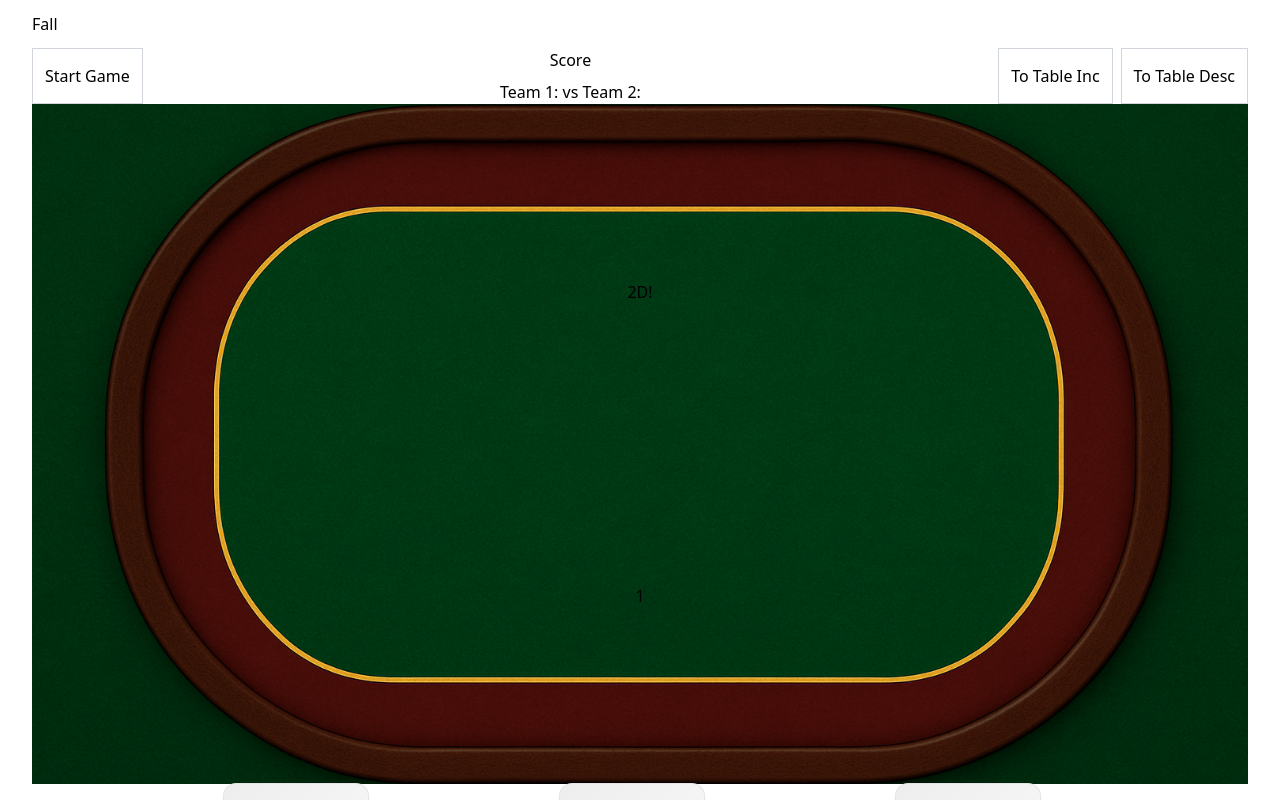
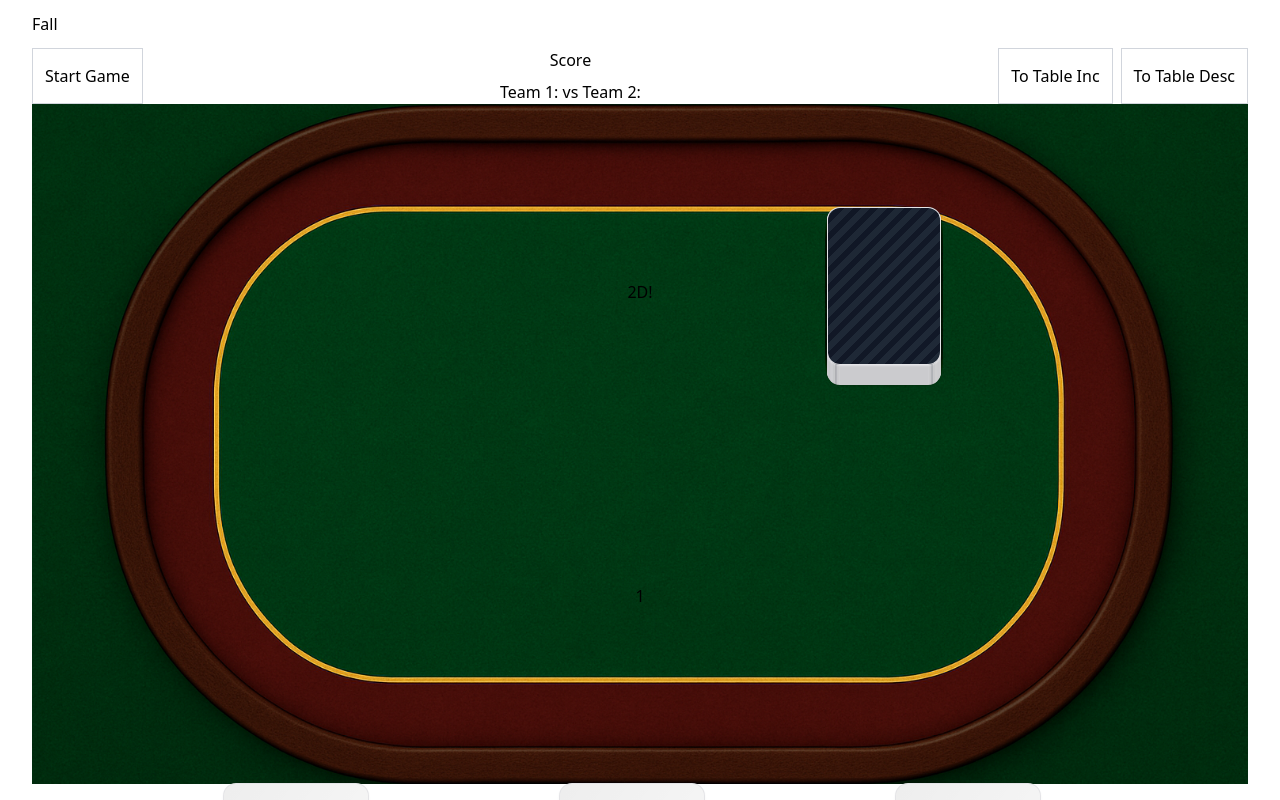
Before and after one commit to Donkijote/fall, a React (Vite) app: page / in a window 1280 px wide. Both pictures are taken after a click on the button "Start Game". Shown: the top 800 px of the page. Built offline with nearby package versions, Linux system fonts and the light colour scheme; the HTML template or start-up script is replaced by a standard one.

Commit message:
feat: add deck to dealer

```diff
--- a/src/infrastructure/ui/components/player/Players.tsx
+++ b/src/infrastructure/ui/components/player/Players.tsx
@@ -6,7 +6,7 @@ import { Card } from "@/infrastructure/ui/components/card/Card";
 import { CollectedCard } from "@/infrastructure/ui/components/player/CollectedCard";
 
 export const Players = () => {
-  const { players, dealer, currentPlayer } = useGameStoreState();
+  const { players, dealer, currentPlayer, deck } = useGameStoreState();
   const { playCard } = useGameStoreService();
 
   return (
@@ -73,6 +73,23 @@ export const Players = () => {
                   ))}
                 </div>
               </div>
+              {player.id === dealer && (
+                <div className={clsx("w-50 h-50 absolute z-0", positions.deck)}>
+                  {deck.map((card, index) => (
+                    <Card
+                      rank={card.rank}
+                      suit={card.suit}
+                      faceDown={true}
+                      disabled={true}
+                      style={{
+                        position: "absolute",
+                        zIndex: index,
+                        bottom: index * 0.5,
+                      }}
+                    />
+                  ))}
+                </div>
+              )}
             </div>
           </div>
         );
@@ -93,6 +110,7 @@ const computePlayerItemsPositions = (
     dealerBadge: {},
     cardGroups: {},
     collectedCardsPiles: {},
+    deck: {},
   };
 
   // Player positions based on number of players
@@ -106,7 +124,10 @@ const computePlayerItemsPositions = (
     positions.cardGroups["group isTop"] = playerIndex === 1;
 
     positions.collectedCardsPiles["right-55 top-0"] = playerIndex === 0;
-    positions.collectedCardsPiles["left-90 top-7"] = playerIndex === 1;
+    positions.collectedCardsPiles["left-90 top-5"] = playerIndex === 1;
+
+    positions.deck["left-100 bottom-5"] = playerIndex === 0;
+    positions.deck["right-55 -top-20"] = playerIndex === 1;
   }
 
   if (threePlayerMode) {
@@ -126,6 +147,10 @@ const computePlayerItemsPositions = (
       playerIndex === 1;
     positions.collectedCardsPiles["-left-20 top-80 rotate-90"] =
       playerIndex === 2;
+
+    positions.deck["left-100 bottom-5"] = playerIndex === 0;
+    positions.deck["-right-50 top-80 rotate-90"] = playerIndex === 1;
+    positions.deck["-right-60 -top-70 rotate-90"] = playerIndex === 2;
   }
 
   if (fourPlayerMode) {
@@ -146,9 +171,14 @@ const computePlayerItemsPositions = (
     positions.collectedCardsPiles["right-55 -bottom-25"] = playerIndex === 0;
     positions.collectedCardsPiles["right-7 -top-60 rotate-90"] =
       playerIndex === 1;
-    positions.collectedCardsPiles["left-90 top-7"] = playerIndex === 2;
+    positions.collectedCardsPiles["left-120 top-5"] = playerIndex === 2;
     positions.collectedCardsPiles["-left-20 top-80 rotate-90"] =
       playerIndex === 3;
+
+    positions.deck["left-100 bottom-5"] = playerIndex === 0;
+    positions.deck["-right-50 top-80 rotate-90"] = playerIndex === 1;
+    positions.deck["right-55 -top-20"] = playerIndex === 2;
+    positions.deck["-right-60 -top-70 rotate-90"] = playerIndex === 3;
   }
 
   // Dealer badge position
@@ -159,7 +189,5 @@ const computePlayerItemsPositions = (
     ((playerIndex === 2 || playerIndex === 1) && threePlayerMode) ||
     (fourPlayerMode && (playerIndex === 1 || playerIndex === 3));
 
-  // Collected cards piles
-
   return positions;
 };
```
